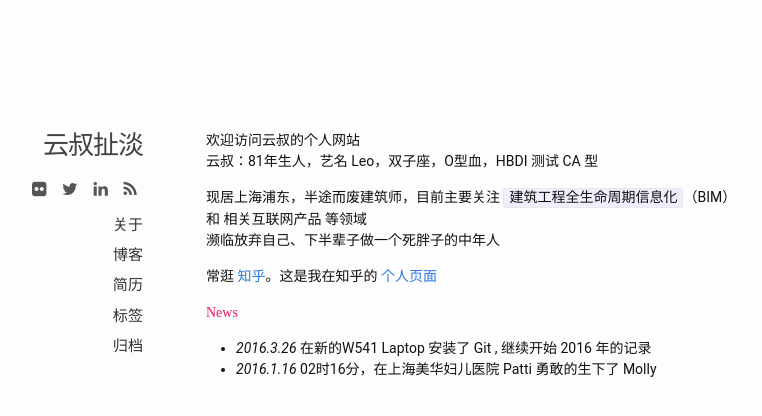
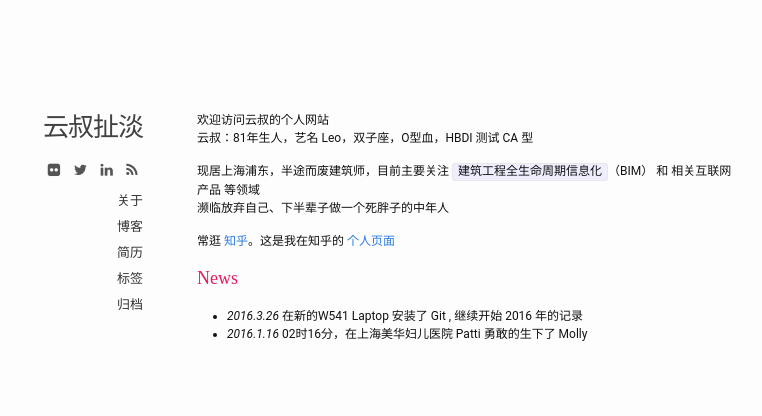
Before and after one commit to leoshcn/leoshcn.github.io, a Jekyll site: the page built from index.md, in a window 1280 px wide. Shown: the top 416 px of the page, without its empty margins (177-939 px from the left). Built offline with Jekyll 4.4.1, drawn with Linux system fonts in a browser that asks for light colours.

Commit message:
font-size

```diff
--- a/_sass/_base.scss
+++ b/_sass/_base.scss
@@ -88,7 +88,7 @@ h1, h2, h3, h4, h5, h6 {
 
 
 h3 {
-	font-size: 14px !important;
+	font-size: 18px !important;
 	font-weight: 350;
 	color: #e51d5f;
 
--- a/css/main.scss
+++ b/css/main.scss
@@ -7,8 +7,8 @@
 
 // Our variables
 $base-font-family: "Roboto",Hiragino Sans GB,宋体;
-$base-font-size:   14px;
-$small-font-size:  12px;
+$base-font-size:   12px;
+$small-font-size:  11px;
 $base-line-height: 1.5;
 
 $spacing-unit:     30px;
```
